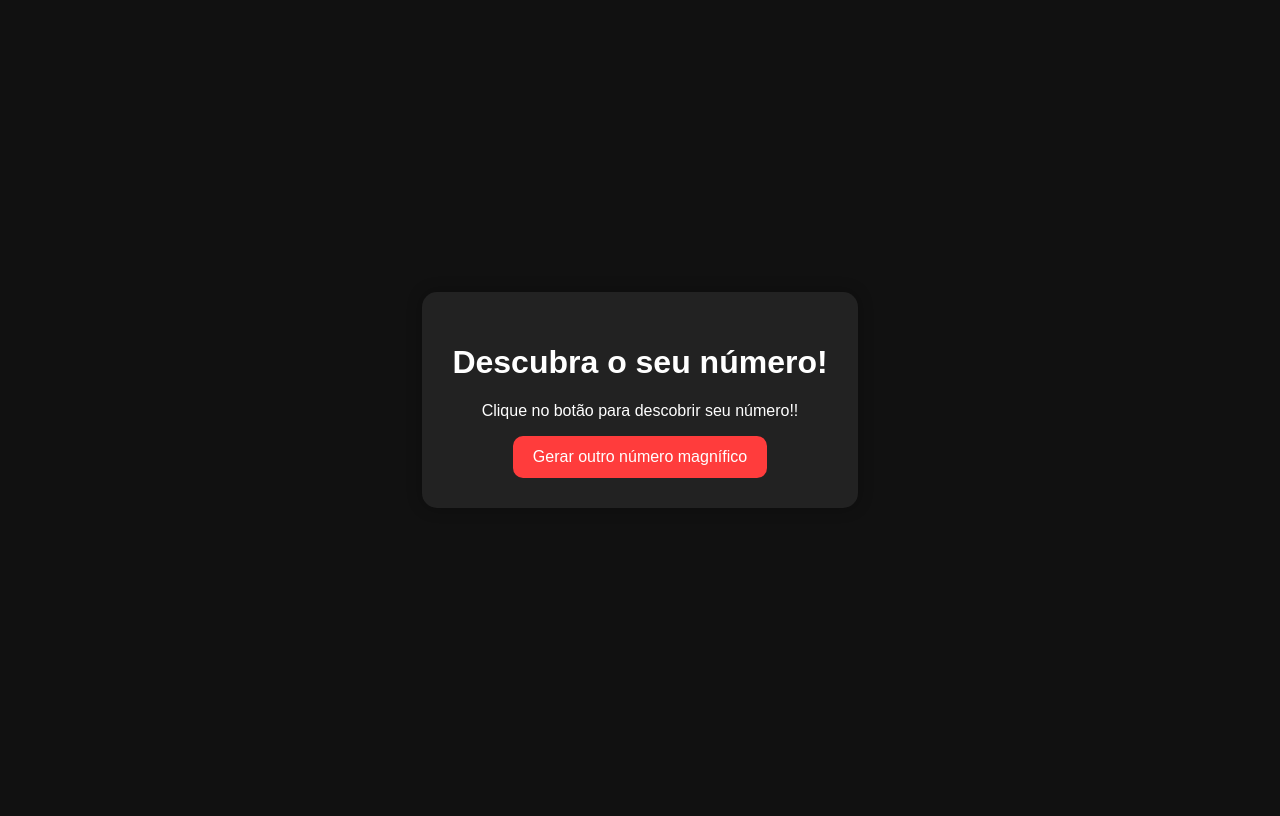
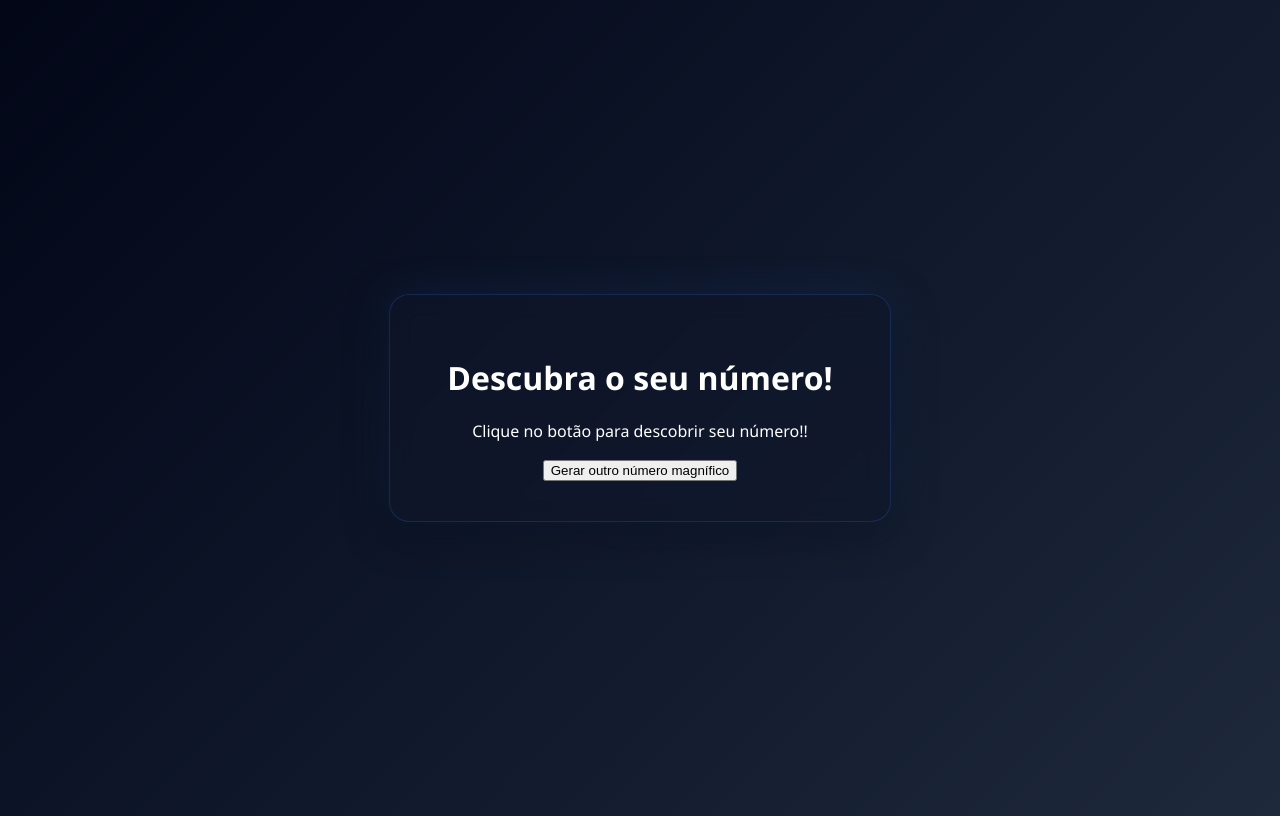
Before and after one commit to strokegx/projeto1, a Flask app: page / in a window 1280 px wide. Before the commit the page ends 508 px from the top, so only its background shows below. Run offline with Flask 3, Linux system fonts and the light colour scheme.

Commit message:
novo design

```diff
--- a/projeto1/static/style.css
+++ b/projeto1/static/style.css
@@ -1,37 +1,22 @@
-body {
-  margin: 0;
-  font-family: Arial, sans-serif;
-  background: #111;
-  color: white;
-  display: flex;
-  justify-content: center;
-  align-items: center;
-  min-height: 100vh;
+body{
+height:100vh;
+font-family:"Segoe UI",Arial,sans-serif;
+background:linear-gradient(135deg,#020617,#0f172a,#1e293b);
+display:flex;
+justify-content:center;
+align-items:center;
+color:white;
 }
 
-.container {
-  text-align: center;
-  background: #222;
-  padding: 30px;
-  border-radius: 15px;
-  box-shadow: 0 0 15px rgba(0,0,0,0.3);
+.container{
+width:420px;
+padding:40px;
+border-radius:20px;
+text-align:center;
+background:rgba(15,23,42,0.6);
+backdrop-filter:blur(12px);
+border:1px solid rgba(59,130,246,0.2);
+box-shadow:
+0 0 40px rgba(59,130,246,0.15),
+0 10px 40px rgba(0,0,0,0.6);
 }
-
-button {
-  padding: 12px 20px;
-  border: none;
-  border-radius: 10px;
-  background: #ff3c3c;
-  color: white;
-  font-size: 16px;
-  cursor: pointer;
-}
-
-button:hover {
-  background: #cc2f2f;
-}
-
-#numero {
-  font-size: 40px;
-  margin: 20px 0;
-}
```
